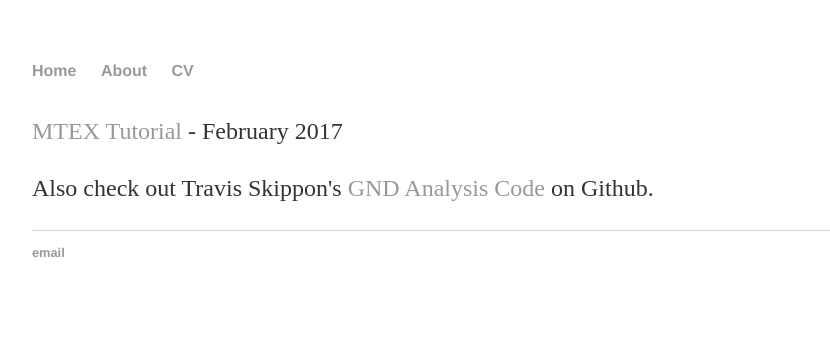
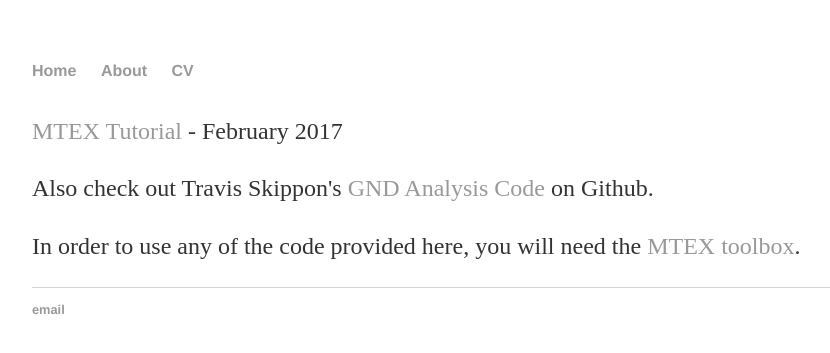
Before and after one commit to cochranec/cochranec.github.io, a Jekyll site: the page built from index.html, in a window 1280 px wide. Shown: the top 353 px of the page, without its empty margins (160-990 px from the left). Built offline with Jekyll 4.4.1, drawn with Linux system fonts in a browser that asks for light colours.

Commit message:
Update index.html

```diff
--- a/index.html
+++ b/index.html
@@ -6,5 +6,5 @@ title: Chris Cochrane
 	<h1></h1>
 	<p> <a href="/mtex/">MTEX Tutorial</a> - February 2017</p>
 	<p> Also check out Travis Skippon's <a href="https://github.com/tskippon/GND">GND Analysis Code</a> on Github.</p>
-
+	<p> In order to use any of the code provided here, you will need the <a href='https://mtex-toolbox.github.io/'>MTEX toolbox</a>. </p>
 </div><!-- /.blurb -->
```
